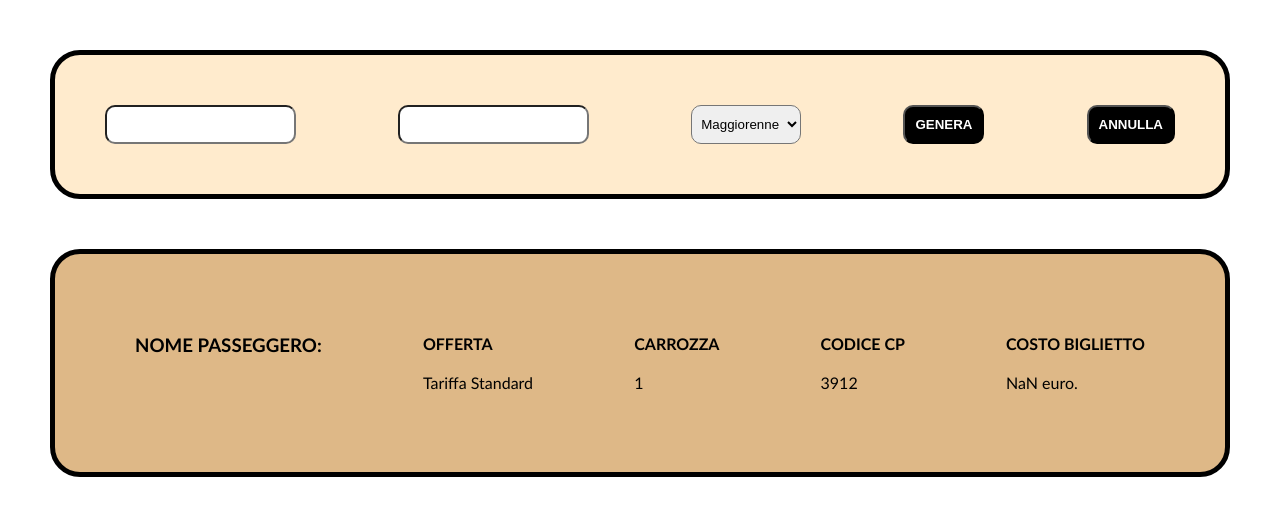
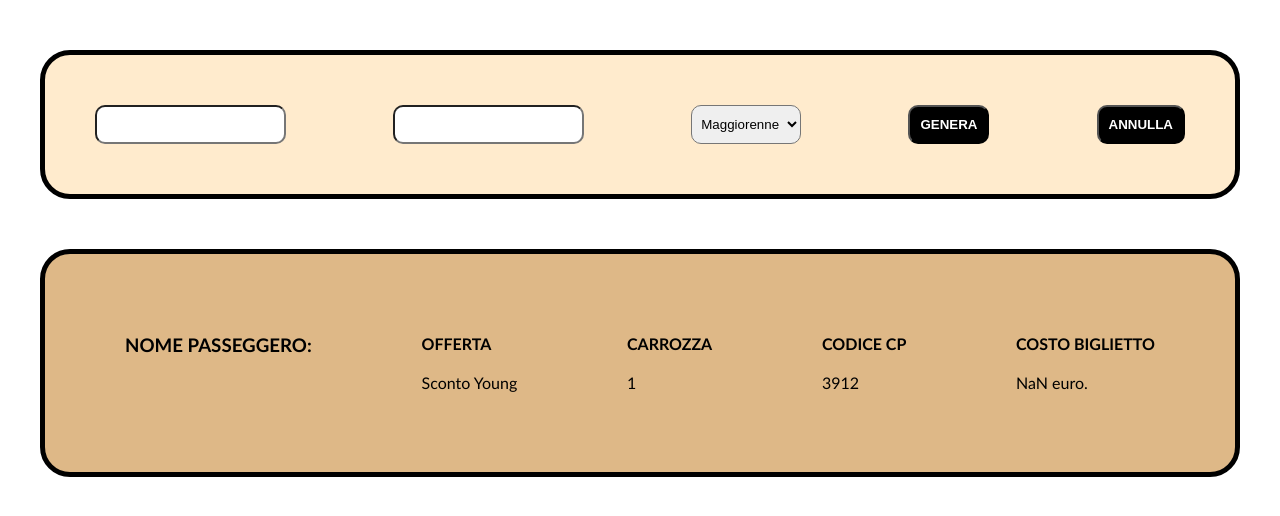
Before and after one commit to Stefanospedicato/js-biglietto-treno-form, a plain HTML site: page index.html in a window 1280 px wide. Both pictures are taken after a click on the button "GENERA". Drawn offline with Linux system fonts and the light colour scheme.

Commit message:
feat: check

```diff
--- a/script.js
+++ b/script.js
@@ -30,15 +30,16 @@ generaPrezzo.addEventListener('click', () =>{
   const kms= parseFloat(km.value);
   price = (prezzoKm * kms).toFixed(2);
 
-  if (minorenne.checked) {sconto = 20 / 100;
+  if (minorenne) {sconto = 20 / 100;
     offerta.innerHTML = 'Sconto Young'
   }
-  else if (over.checked) {sconto = 40 / 100;
+  else if (over) {sconto = 40 / 100;
     offerta.innerHTML = 'Sconto Over'
   }
-  else{ offerta.innerHTML = 'Tariffa Standard'
+  else{offerta.innerHTML = 'Tariffa Standard'
   }
-  let prezzoScontato = price * (1 - sconto);
+
+  let prezzoScontato = (price * (1 - sconto)).toFixed(2);
 
   fullname.innerHTML = username.value.toUpperCase()
   carrozza.innerHTML = random10();
--- a/style.css
+++ b/style.css
@@ -15,10 +15,10 @@ body{
   max-width: 1200px;
   border: 5px solid black;
   border-radius: 30px;
-  margin: 50px;
   padding: 50px;
   background-color: blanchedalmond;
   justify-content: space-between;
+  margin: 50px auto;
 }
 
 .container.ticket{
```
